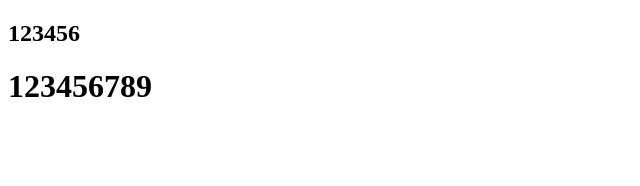
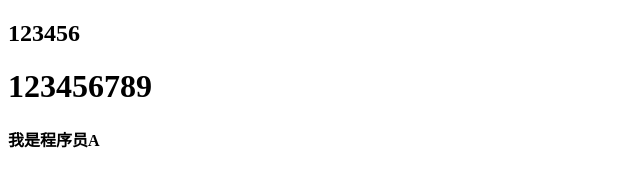
Before and after one commit to Timorbug/github-demo, a plain HTML site: page index.html in a window 1280 px wide. Shown: the whole page, without its empty margins (0-640 px from the left). Drawn offline with Linux system fonts and the light colour scheme.

Commit message:
程序员A1

```diff
--- a/index.html
+++ b/index.html
@@ -11,6 +11,7 @@
 <body>
     <h2>123456</h2>
     <h1>123456789</h1>
+    <h4>我是程序员A</h4>
 </body>
 
 </html>
```
